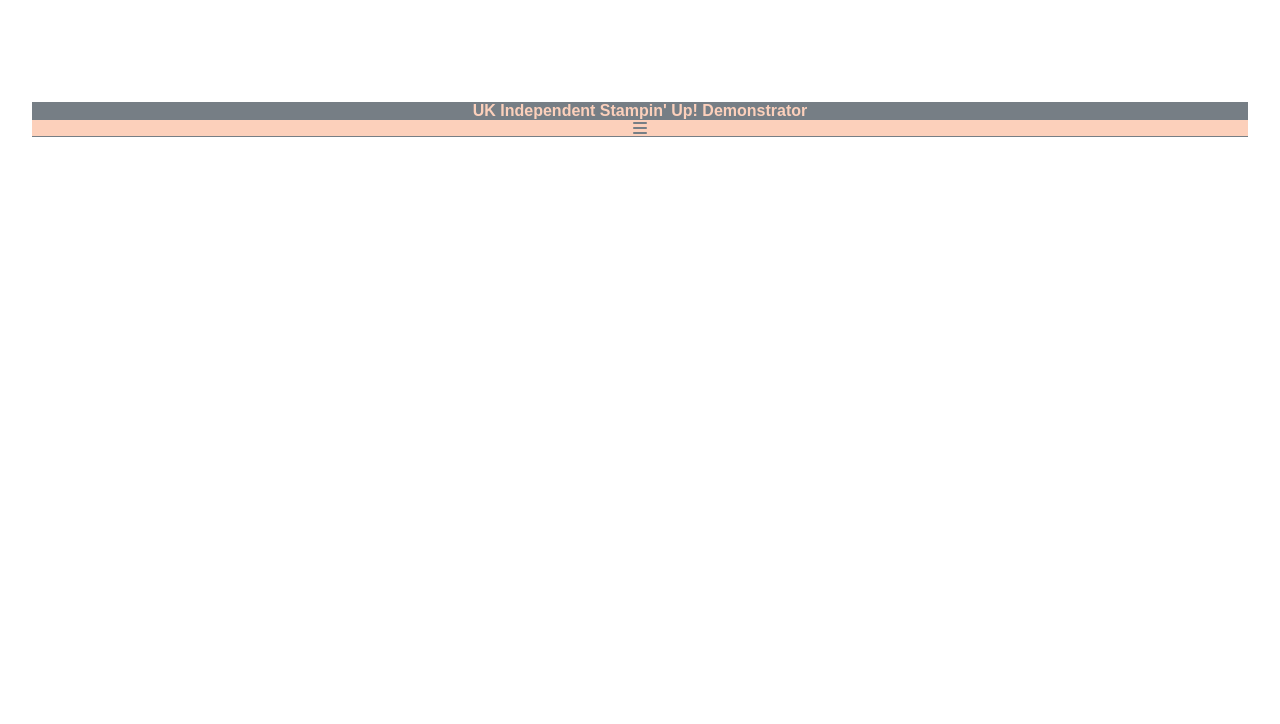
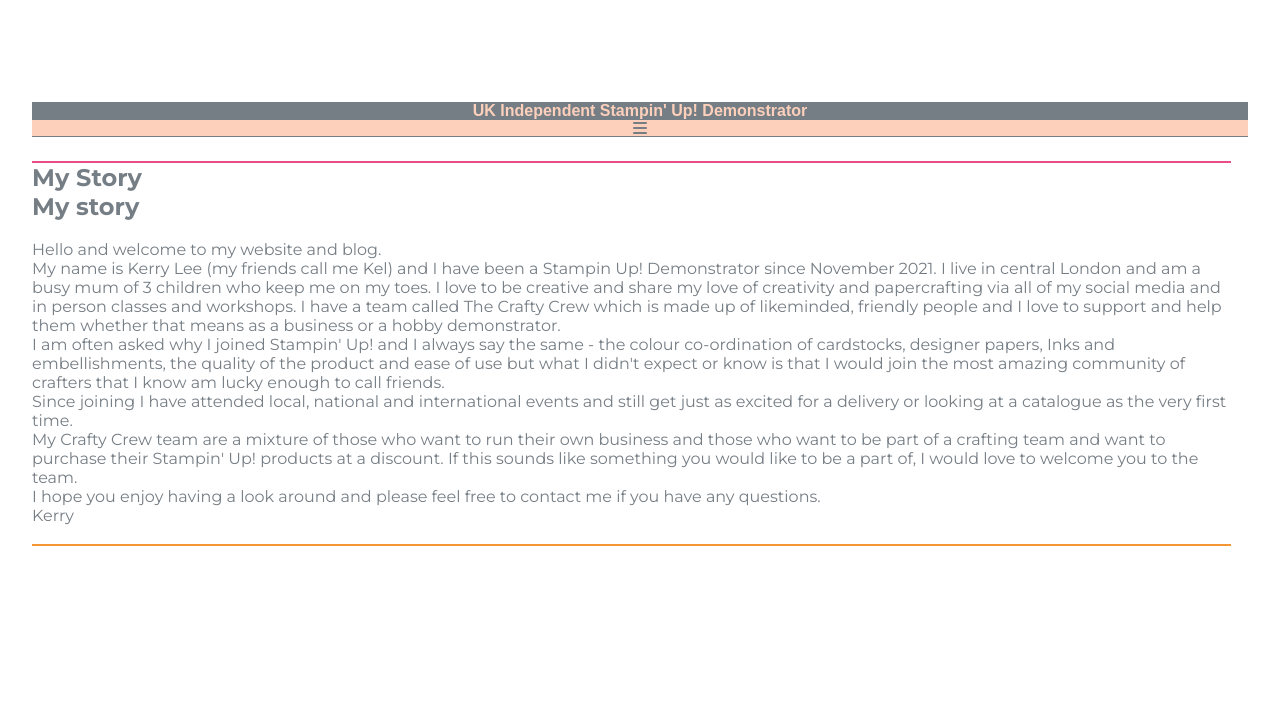
Before and after one commit to HobbesUnleashed/Creative-Crafts-with-Kel, a plain HTML site: page index.html in a window 1280 px wide. Shown: the top 724 px of the page. Drawn offline with Linux system fonts and the light colour scheme.

Commit message:
Add Story section to index.html

```diff
--- a/index.html
+++ b/index.html
@@ -32,7 +32,28 @@
         </nav>
     </header>
     <!-- The main body of the webpage -->
-    <main>
+    <main id="story-title">
+        <hr style="border: 1px solid #e94d88">
+        <!-- My Story section -->
+        <h2 class="melon-mambo">My Story</h2>
+        <section id="story">
+            <h2 class="hide">My story</h2>
+            <!-- Image of Kerry -->
+            <div id="story-image-bg"></div>
+            <br>
+            <!-- Kerry's story text -->
+            <div id="story-blurb">
+                <p>Hello and welcome to my website and blog.</p>
+                <p>My name is Kerry Lee (my friends call me Kel) and I have been a Stampin Up! Demonstrator since November 2021. I live in central London and am a busy mum of 3 children who keep me on my toes. I love to be creative and share my love of creativity and papercrafting via all of my social media and in person classes and workshops. I have a team called The Crafty Crew which is made up of likeminded, friendly people and I love to support and help them whether that means as a business or a hobby demonstrator.</p>
+                <p>I am often asked why I joined Stampin' Up! and I always say the same - the colour co-ordination of cardstocks, designer papers, Inks and embellishments, the quality of the product and ease of use but what I didn't expect or know is that I would join the most amazing community of crafters that I know am lucky enough to call friends.</p>
+                <p>Since joining I have attended local, national and international events and still get just as excited for a delivery or looking at a catalogue as the very first time.</p>
+                <p>My Crafty Crew team are a mixture of those who want to run their own business and those who want to be part of a crafting team and want to purchase their Stampin' Up! products at a discount. If this sounds like something you would like to be a part of, I would love to welcome you to the team.</p>
+                <p>I hope you enjoy having a look around and please feel free to contact me if you have any questions.</p>
+                <p>Kerry</p>
+            </div>
+        </section>
+        <br>
+        <hr style="border: 1px solid #f49733">
 
     </main>
     <!-- Footer element and contents -->
```
